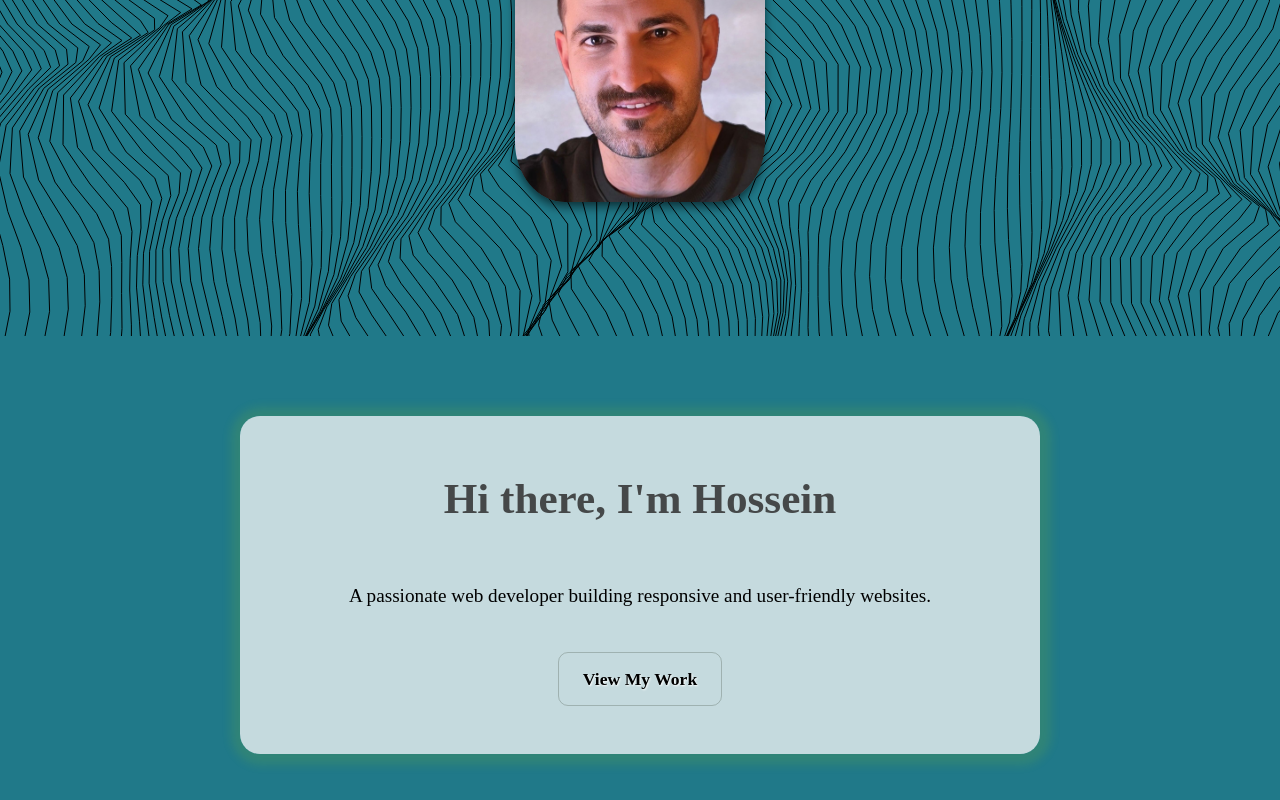
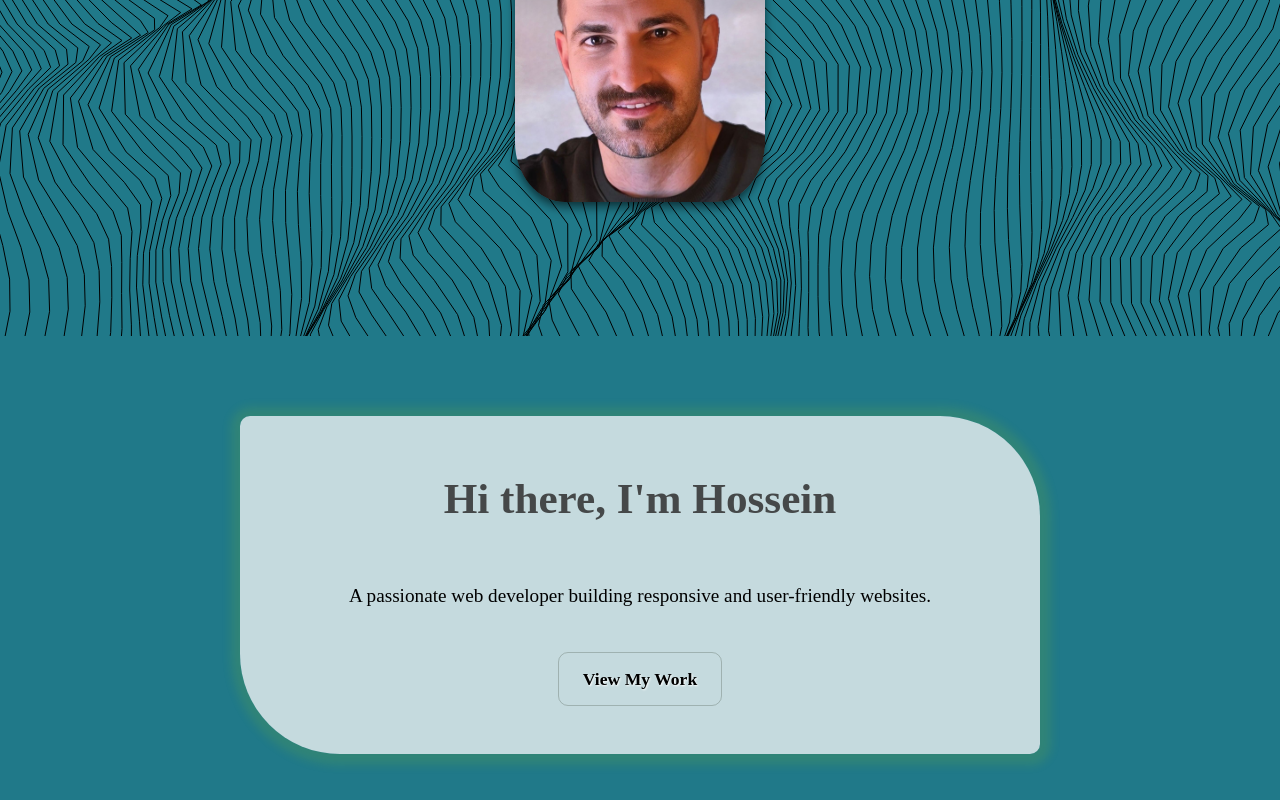
Before and after one commit to Hossein-Kelisa/Hossein-Kelisa-Portfolio, a React (Vite) app: page / in a window 1280 px wide. Shown: the part 484-1284 px from the top of the page. Built offline with nearby package versions, Linux system fonts and the light colour scheme.

Commit message:
border radious

```diff
--- a/src/components/Hero.css
+++ b/src/components/Hero.css
@@ -5,7 +5,7 @@
   margin-right: auto;
   margin-left: auto;
   padding: 3rem 2.5rem;
-  border-radius: 20px;
+  border-radius: 10px 100px;
   box-shadow: 1px 1px 10px 10px rgba(146, 201, 18, 0.145);
   text-align: center;
   line-height: 1.6;
```
